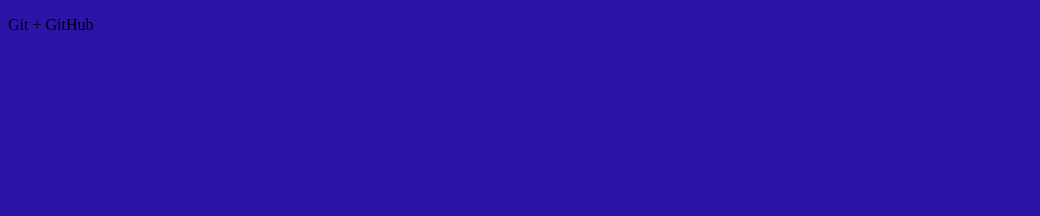
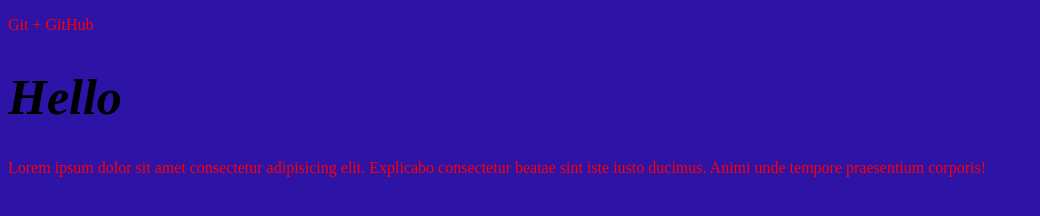
Before and after one commit to Mari1331/it_doctor_git, a plain HTML site: page index.html in a window 1280 px wide. Shown: the whole page, without its empty margins (0-1040 px from the left). Drawn offline with Linux system fonts and the light colour scheme.

Commit message:
the second commit

```diff
--- a/css/main.css
+++ b/css/main.css
@@ -1,3 +1,10 @@
 body {
   background-color: #2e13a7;
 }
+h1 {
+  font-style: italic;
+  font-size: 50px;
+}
+p {
+  color: red;
+}
--- a/index.html
+++ b/index.html
@@ -9,5 +9,11 @@
   </head>
   <body>
     <p>Git + GitHub</p>
+    <h1>Hello</h1>
+    <p>
+      Lorem ipsum dolor sit amet consectetur adipisicing elit. Explicabo
+      consectetur beatae sint iste iusto ducimus. Animi unde tempore praesentium
+      corporis!
+    </p>
   </body>
 </html>
```
